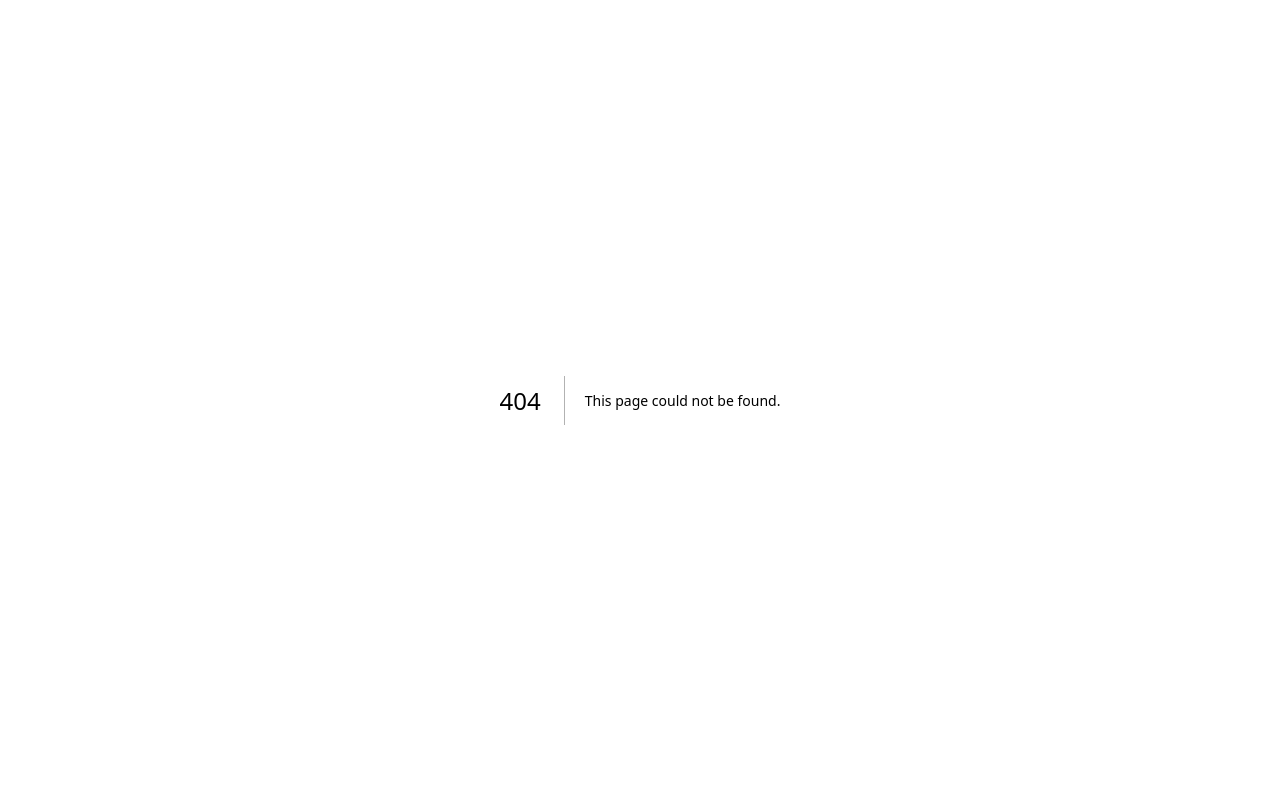
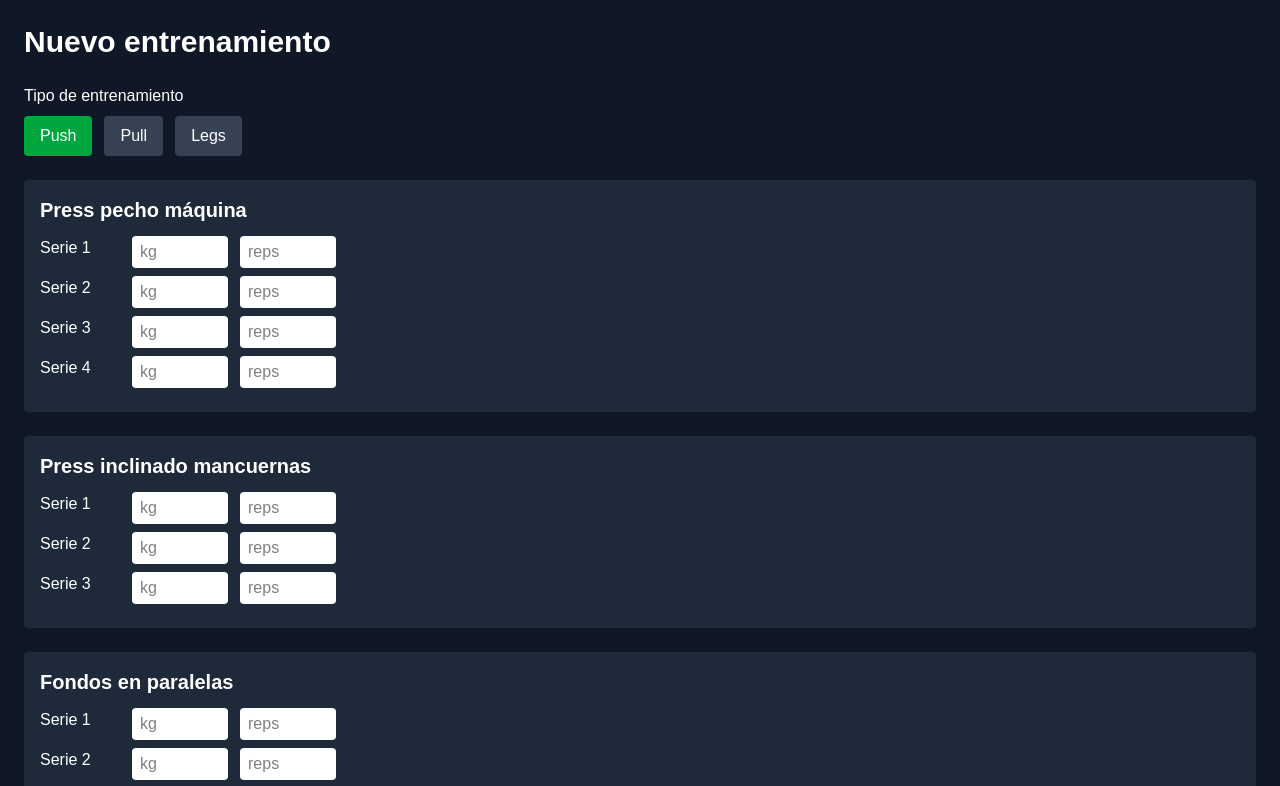
Before and after one commit to Deika79/repforge, a Next.js app: page /workout/new in a window 1280 px wide. Before the commit this address had no page. Shown: the top 786 px of the page. Built offline with nearby package versions, Linux system fonts and the light colour scheme.

Commit message:
feat: implement fixed workout templates for push pull legs routines

```diff
--- a/app/dashboard/page.tsx
+++ b/app/dashboard/page.tsx
@@ -39,9 +39,12 @@ export default function Dashboard() {
 
       <div className="space-y-4 max-w-md">
 
-        <button className="w-full bg-green-600 py-3 rounded">
-          Nuevo entrenamiento
-        </button>
+      <button
+        onClick={() => window.location.href="/workout/new"}
+        className="w-full bg-green-600 py-3 rounded"
+      >
+        Nuevo entrenamiento
+      </button>
 
         <button className="w-full bg-blue-600 py-3 rounded">
           Ver historial
--- /dev/null
+++ b/app/workout/new/page.tsx
@@ -0,0 +1,80 @@
+"use client"
+
+import { useState } from "react"
+import ExerciseBlock from "@/components/ExerciseBlock"
+import { workoutTemplates } from "@/utils/workoutTemplates"
+
+export default function NewWorkout() {
+
+  const [type, setType] = useState("push")
+
+  const exercises =
+    workoutTemplates[type as keyof typeof workoutTemplates]
+
+  return (
+    <main className="min-h-screen bg-gray-900 text-white p-6">
+
+      <h1 className="text-3xl font-bold mb-6">
+        Nuevo entrenamiento
+      </h1>
+
+      {/* Selector tipo entrenamiento */}
+
+      <div className="mb-6">
+        <p className="mb-2">Tipo de entrenamiento</p>
+
+        <div className="flex gap-3">
+
+          <button
+            onClick={() => setType("push")}
+            className={`px-4 py-2 rounded ${
+              type === "push" ? "bg-green-600" : "bg-gray-700"
+            }`}
+          >
+            Push
+          </button>
+
+          <button
+            onClick={() => setType("pull")}
+            className={`px-4 py-2 rounded ${
+              type === "pull" ? "bg-green-600" : "bg-gray-700"
+            }`}
+          >
+            Pull
+          </button>
+
+          <button
+            onClick={() => setType("legs")}
+            className={`px-4 py-2 rounded ${
+              type === "legs" ? "bg-green-600" : "bg-gray-700"
+            }`}
+          >
+            Legs
+          </button>
+
+        </div>
+      </div>
+
+      {/* Lista de ejercicios según rutina */}
+
+      <div className="mt-6">
+
+        {exercises.map((ex, i) => (
+          <ExerciseBlock
+            key={i}
+            name={ex.name}
+            setsCount={ex.sets}
+          />
+        ))}
+
+      </div>
+
+      {/* Botón guardar (aún no guarda en DB) */}
+
+      <button className="mt-6 bg-green-600 px-6 py-3 rounded">
+        Guardar entrenamiento
+      </button>
+
+    </main>
+  )
+}
--- /dev/null
+++ b/components/ExerciseBlock.tsx
@@ -0,0 +1,54 @@
+"use client"
+
+import { useState } from "react"
+
+type Props = {
+  name: string
+  setsCount: number
+}
+
+export default function ExerciseBlock({ name, setsCount }: Props) {
+
+  const [sets, setSets] = useState(
+    Array.from({ length: setsCount }, () => ({
+      weight: "",
+      reps: ""
+    }))
+  )
+
+  function updateSet(index: number, field: string, value: string) {
+    const newSets = [...sets]
+    newSets[index] = { ...newSets[index], [field]: value }
+    setSets(newSets)
+  }
+
+  return (
+    <div className="bg-gray-800 p-4 rounded mb-6">
+
+      <h2 className="text-xl font-bold mb-3">{name}</h2>
+
+      {sets.map((set, i) => (
+        <div key={i} className="flex gap-3 mb-2">
+
+          <span className="w-20">Serie {i + 1}</span>
+
+          <input
+            placeholder="kg"
+            value={set.weight}
+            onChange={(e) => updateSet(i, "weight", e.target.value)}
+            className="w-24 px-2 py-1 rounded bg-white text-black"
+          />
+
+          <input
+            placeholder="reps"
+            value={set.reps}
+            onChange={(e) => updateSet(i, "reps", e.target.value)}
+            className="w-24 px-2 py-1 rounded bg-white text-black"
+          />
+
+        </div>
+      ))}
+
+    </div>
+  )
+}
--- /dev/null
+++ b/utils/workoutTemplates.ts
@@ -0,0 +1,28 @@
+export const workoutTemplates = {
+  push: [
+    { name: "Press pecho máquina", sets: 4 },
+    { name: "Press inclinado mancuernas", sets: 3 },
+    { name: "Fondos en paralelas", sets: 3 },
+    { name: "Elevaciones laterales", sets: 4 },
+    { name: "Extensión tríceps cuerda", sets: 3 },
+    { name: "Extensión tríceps polea unilateral", sets: 2 }
+  ],
+
+  pull: [
+    { name: "Dominadas / Jalón al pecho", sets: 4 },
+    { name: "Remo pecho apoyado", sets: 4 },
+    { name: "Remo unilateral mancuerna", sets: 3 },
+    { name: "Face pull", sets: 3 },
+    { name: "Curl bíceps barra", sets: 3 },
+    { name: "Curl martillo", sets: 3 }
+  ],
+
+  legs: [
+    { name: "Prensa / Sentadilla hack", sets: 4 },
+    { name: "Peso muerto rumano", sets: 4 },
+    { name: "Hip thrust", sets: 3 },
+    { name: "Curl femoral", sets: 3 },
+    { name: "Gemelos", sets: 4 },
+    { name: "Abdominales con peso", sets: 3 }
+  ]
+}
```
